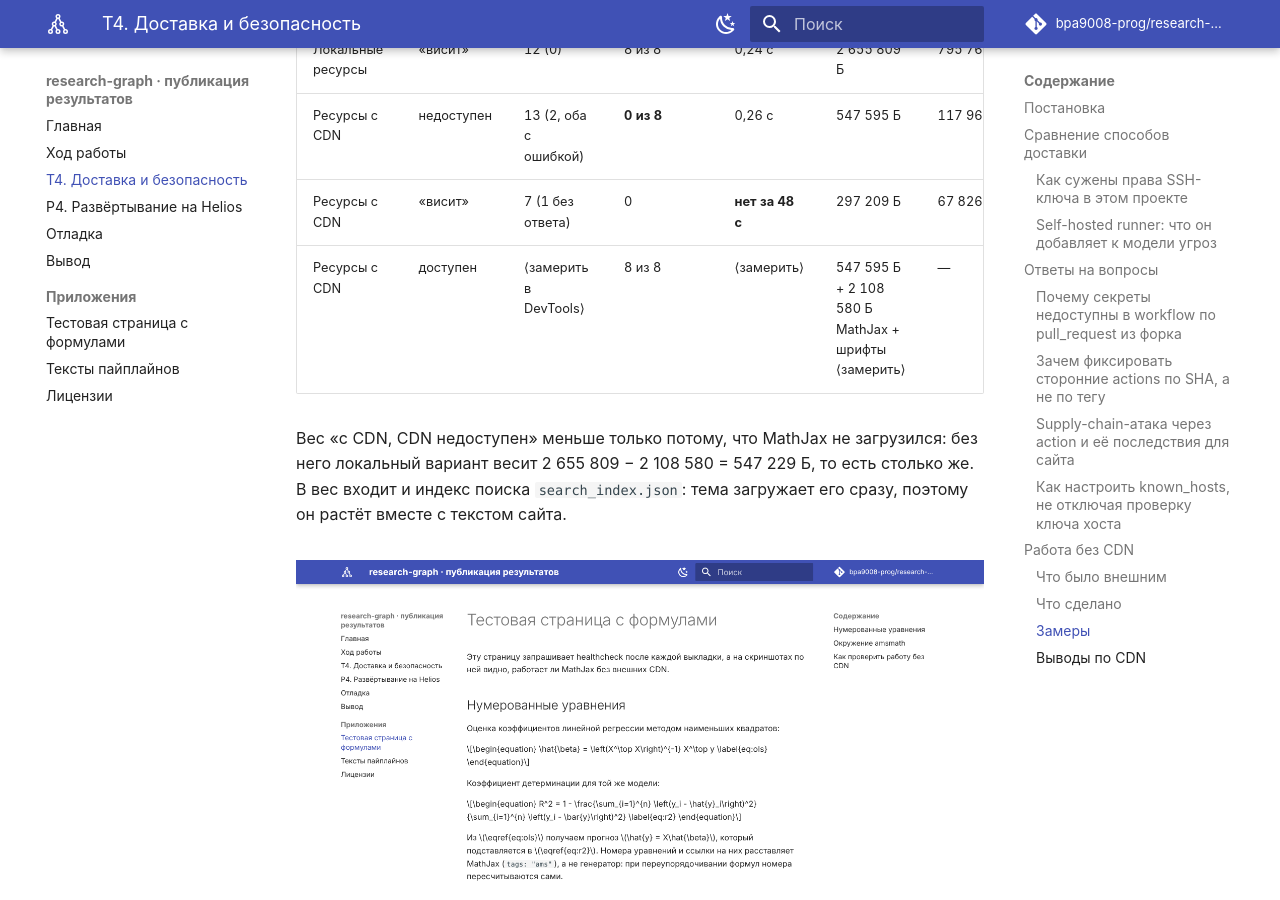
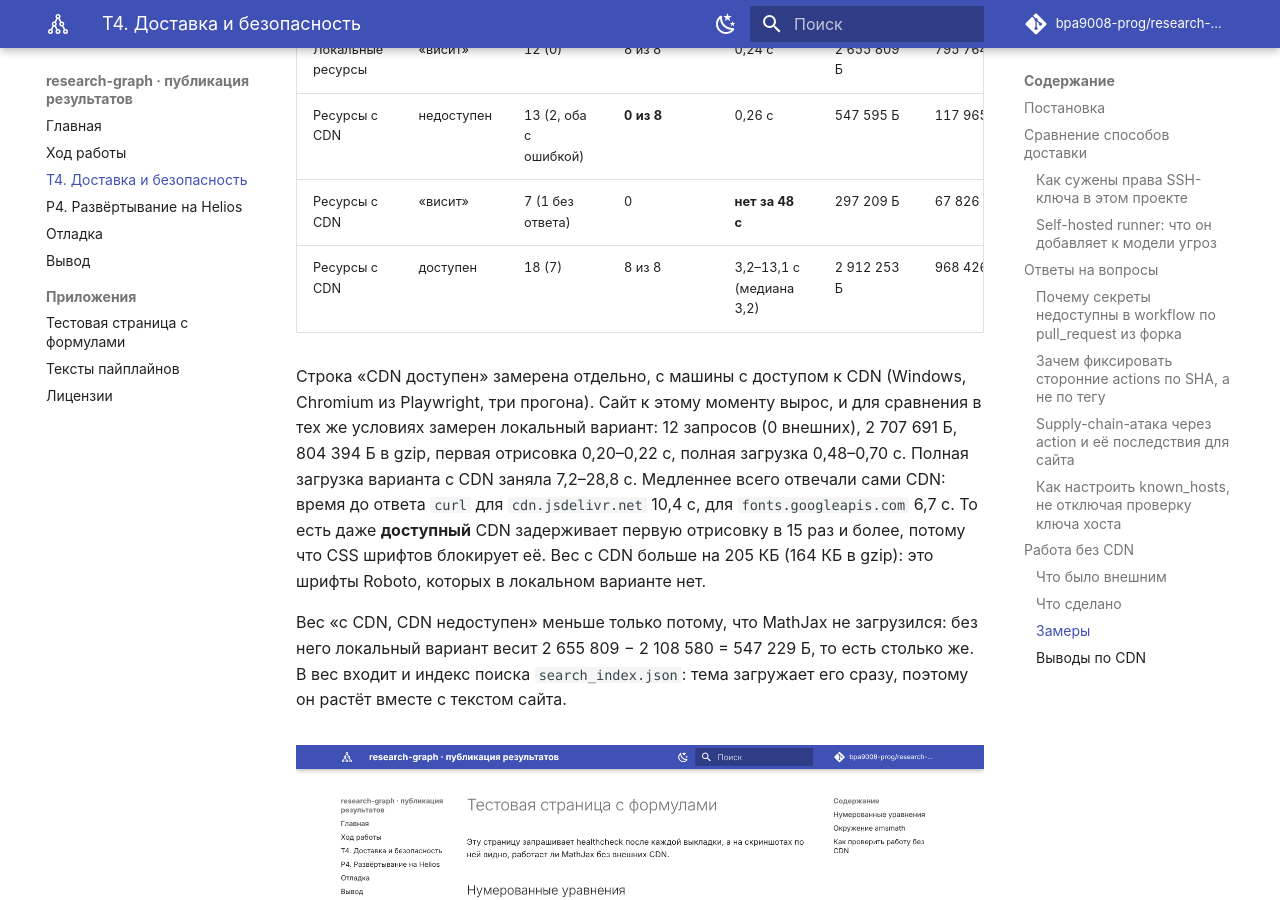
Before and after one commit to bpa9008-prog/research-graph, an MkDocs documentation site: the page built from docs/report/t4-security.md, in a window 1280 px wide and 900 px high, scrolled down 7436 px. Built offline with MkDocs 1.6.1 and Material for MkDocs 9.7.7, drawn with Linux system fonts in a browser that asks for light colours; nearby versions of some CDN libraries; library files that are not in the unit come from our copies.

Commit message:
docs(site): preview demo, CDN and gzip measurements, close placeholders

```diff
--- a/docs/report/t4-security.md
+++ b/docs/report/t4-security.md
@@ -238,7 +238,18 @@ HTTP-сервером, страница — [тестовая страница
 | Локальные ресурсы | «висит» | 12 (0) | 8 из 8 | 0,24 с | 2 655 809 Б | 795 764 Б |
 | Ресурсы с CDN | недоступен | 13 (2, оба с ошибкой) | **0 из 8** | 0,26 с | 547 595 Б | 117 965 Б |
 | Ресурсы с CDN | «висит» | 7 (1 без ответа) | 0 | **нет за 48 с** | 297 209 Б | 67 826 Б |
-| Ресурсы с CDN | доступен | ⟨замерить в DevTools⟩ | 8 из 8 | ⟨замерить⟩ | 547 595 Б + 2 108 580 Б MathJax + шрифты ⟨замерить⟩ | — |
+| Ресурсы с CDN | доступен | 18 (7) | 8 из 8 | 3,2–13,1 с (медиана 3,2) | 2 912 253 Б | 968 426 Б |
+
+Строка «CDN доступен» замерена отдельно, с машины с доступом к CDN (Windows,
+Chromium из Playwright, три прогона). Сайт к этому моменту вырос, и для
+сравнения в тех же условиях замерен локальный вариант: 12 запросов (0
+внешних), 2 707 691 Б, 804 394 Б в gzip, первая отрисовка 0,20–0,22 с, полная
+загрузка 0,48–0,70 с. Полная загрузка варианта с CDN заняла 7,2–28,8 с.
+Медленнее всего отвечали сами CDN: время до ответа `curl` для
+`cdn.jsdelivr.net` 10,4 с, для `fonts.googleapis.com` 6,7 с. То есть даже
+**доступный** CDN задерживает первую отрисовку в 15 раз и более, потому что
+CSS шрифтов блокирует её. Вес с CDN больше на 205 КБ (164 КБ в gzip): это
+шрифты Roboto, которых в локальном варианте нет.
 
 Вес «с CDN, CDN недоступен» меньше только потому, что MathJax не загрузился:
 без него локальный вариант весит 2 655 809 − 2 108 580 = 547 229 Б, то есть
```
Also changed, not shown: docs/report/conclusion.md (+3 -3 lines), docs/report/debugging.md (+6 -5 lines), docs/report/p4-helios.md (+7 -2 lines), docs/report/setup.md (+1 -2 lines), docs/assets/img/p4-run-preview-removed.png (added), docs/assets/img/p4-run-preview.png (added).
